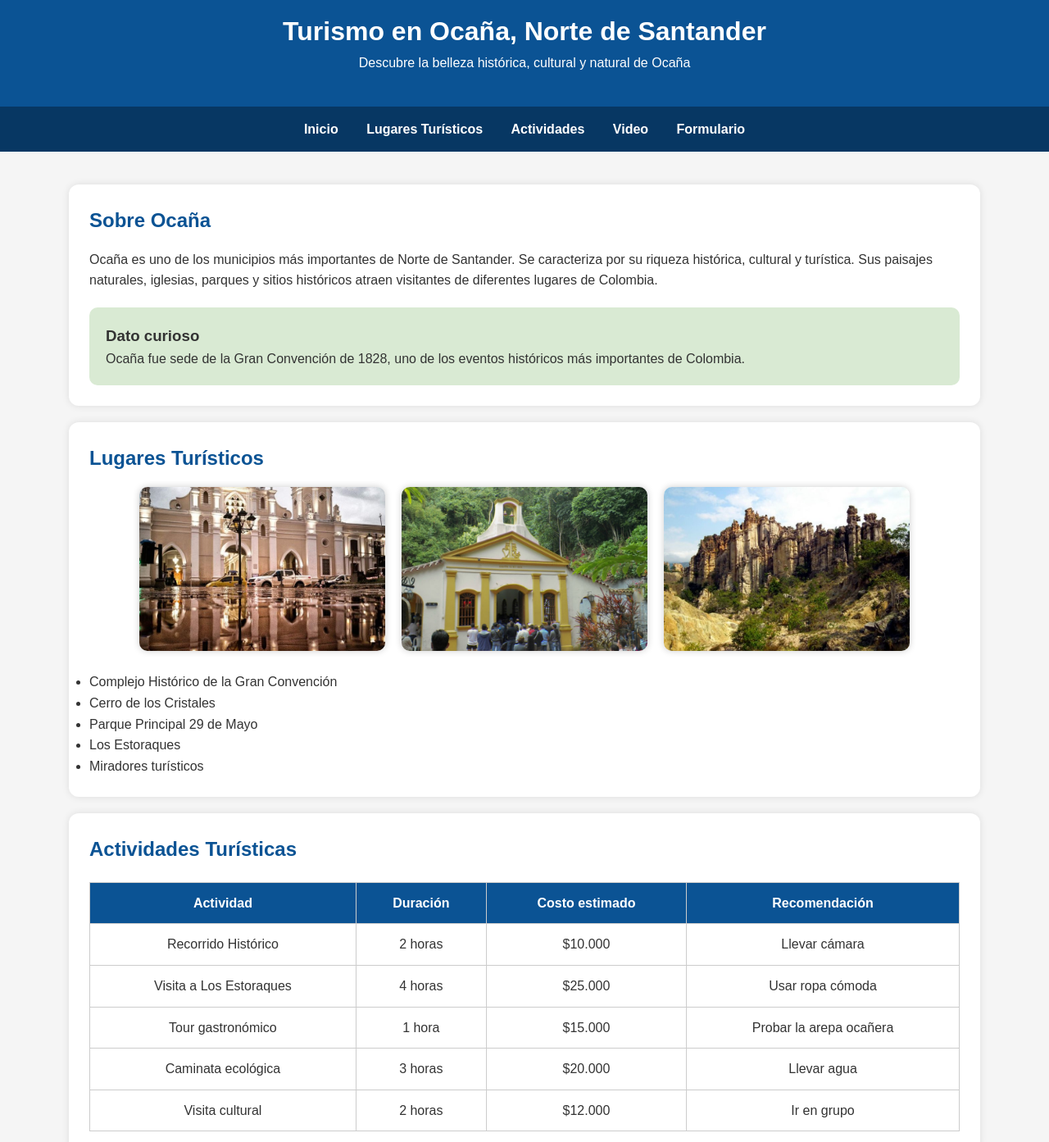
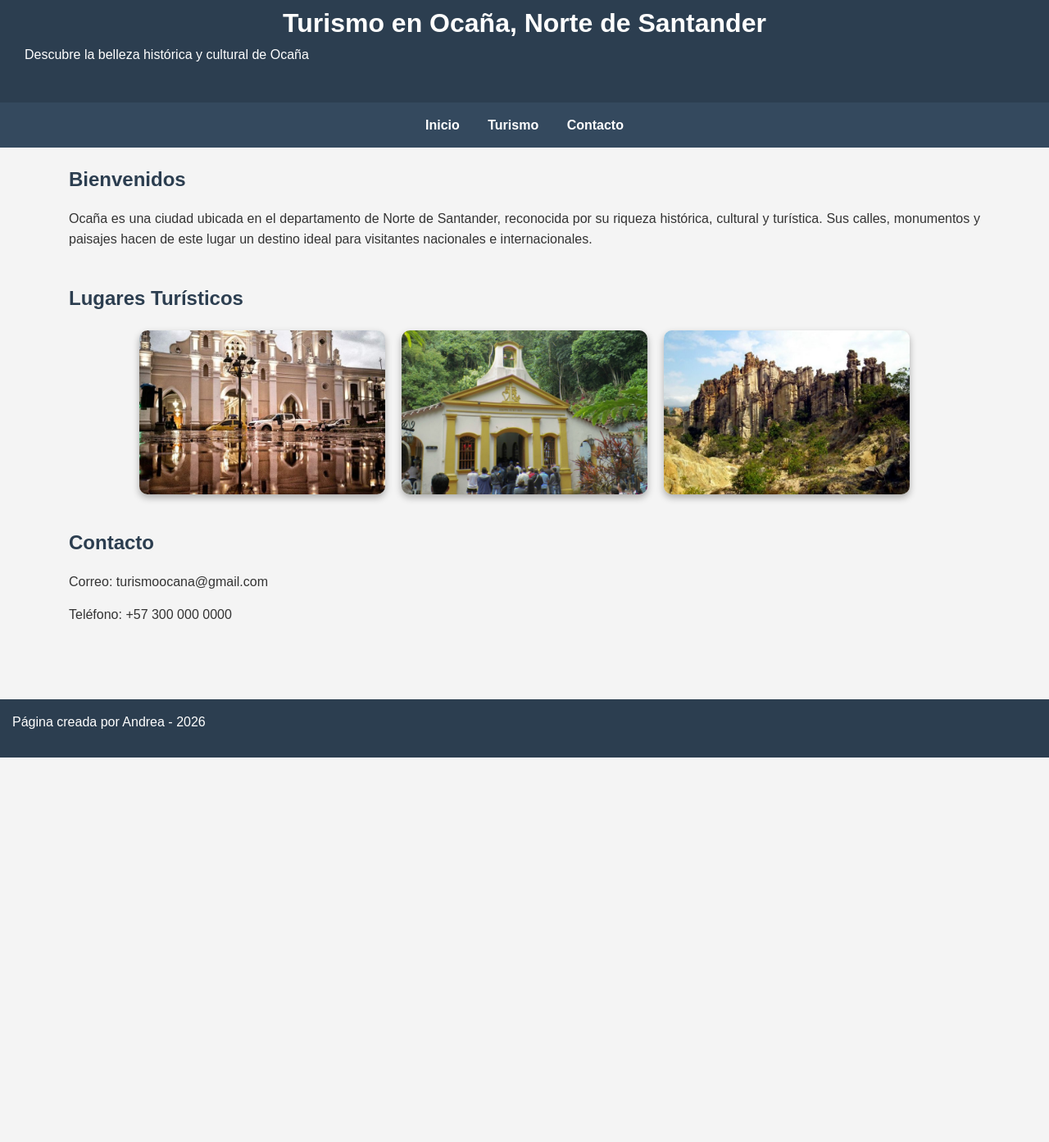
Before and after one commit to AndreaRuedas/parcial_ll_Mantenimiento, a plain HTML site: page index.html in a window 1280 px wide. Shown: the part 27-1420 px from the top of the page at 82% size. After the commit the page ends 951 px from the top, so only its background shows below. Drawn offline with Linux system fonts and the light colour scheme.

Commit message:
se agrega cambio2

```diff
--- a/index.html
+++ b/index.html
@@ -1,5 +1,6 @@
 <!DOCTYPE html>
 <html lang="es">
+
 <head>
     <meta charset="UTF-8">
     <meta name="viewport" content="width=device-width, initial-scale=1.0">
@@ -7,319 +8,159 @@
 
     <style>
         *{
-            margin:0;
-            padding:0;
-            box-sizing:border-box;
+            margin: 0;
+            padding: 0;
+            box-sizing: border-box;
         }
 
         body{
-            font-family: Arial, Helvetica, sans-serif;
-            background:#f5f5f5;
-            color:#333;
-            line-height:1.6;
+            font-family: Arial, sans-serif;
+            background-color: #f4f4f4;
+            color: #333;
+            line-height: 1.6;
         }
 
         header{
-            background:#0b5394;
-            color:white;
-            text-align:center;
-            padding:40px;
+            background-color: #2c3e50;
+            color: white;
+            text-align: center;
+            padding: 30px;
         }
 
         nav{
-            background:#073763;
-            padding:15px;
-            text-align:center;
-            position:sticky;
-            top:0;
+            background-color: #34495e;
+            padding: 15px;
+            text-align: center;
         }
 
         nav a{
-            color:white;
-            text-decoration:none;
-            margin:15px;
-            font-weight:bold;
+            color: white;
+            text-decoration: none;
+            margin: 0 15px;
+            font-weight: bold;
         }
 
         nav a:hover{
-            color:#ffd966;
+            color: #f1c40f;
         }
 
-        main{
-            width:90%;
-            margin:auto;
-            padding:20px;
+        .contenedor{
+            width: 90%;
+            max-width: 1200px;
+            margin: auto;
+            padding: 20px;
         }
 
         section{
-            background:white;
-            margin:20px 0;
-            padding:25px;
-            border-radius:12px;
-            box-shadow:0 0 10px rgba(0,0,0,0.1);
+            margin-bottom: 40px;
         }
 
         h2{
-            color:#0b5394;
-            margin-bottom:15px;
+            margin-bottom: 15px;
+            color: #2c3e50;
+        }
+
+        p{
+            margin-bottom: 15px;
+            text-align: justify;
         }
 
         .imagenes{
-            display:flex;
-            gap:20px;
-            flex-wrap:wrap;
-            justify-content:center;
+            display: flex;
+            justify-content: center;
+            flex-wrap: wrap;
+            gap: 20px;
+            margin-top: 20px;
         }
 
         .imagenes img{
-            width:300px;
-            height:200px;
-            object-fit:cover;
-            border-radius:10px;
-            box-shadow:0 0 8px rgba(0,0,0,0.2);
+            width: 300px;
+            height: 200px;
+            object-fit: cover;
+            border-radius: 10px;
+            box-shadow: 0px 4px 8px rgba(0,0,0,0.3);
+            transition: transform 0.3s;
         }
 
-        table{
-            width:100%;
-            border-collapse:collapse;
-            margin-top:20px;
-        }
-
-        table, th, td{
-            border:1px solid #ccc;
-        }
-
-        th{
-            background:#0b5394;
-            color:white;
-        }
-
-        th, td{
-            padding:12px;
-            text-align:center;
-        }
-
-        iframe{
-            width:100%;
-            height:400px;
-            border:none;
-            border-radius:10px;
-        }
-
-        form{
-            display:flex;
-            flex-direction:column;
-        }
-
-        form label{
-            margin-top:15px;
-            font-weight:bold;
-        }
-
-        form input,
-        form textarea,
-        form select{
-            padding:10px;
-            border-radius:8px;
-            border:1px solid #ccc;
-            margin-top:5px;
-        }
-
-        form button{
-            margin-top:20px;
-            padding:12px;
-            background:#0b5394;
-            color:white;
-            border:none;
-            border-radius:8px;
-            font-size:16px;
-            cursor:pointer;
-        }
-
-        form button:hover{
-            background:#073763;
-        }
-
-        aside{
-            background:#d9ead3;
-            padding:20px;
-            border-radius:10px;
-            margin-top:20px;
+        .imagenes img:hover{
+            transform: scale(1.05);
         }
 
         footer{
-            background:#073763;
-            color:white;
-            text-align:center;
-            padding:20px;
-            margin-top:30px;
+            background-color: #2c3e50;
+            color: white;
+            text-align: center;
+            padding: 15px;
+            margin-top: 30px;
+        }
+
+        @media(max-width:768px){
+            .imagenes img{
+                width: 90%;
+                height: auto;
+            }
         }
     </style>
 </head>
+
 <body>
 
     <header>
         <h1>Turismo en Ocaña, Norte de Santander</h1>
-    <p>Descubre la belleza histórica, cultural y natural de Ocaña</p>
+        <p>Descubre la belleza histórica y cultural de Ocaña</p>
     </header>
 
     <nav>
         <a href="#inicio">Inicio</a>
-    <a href="#lugares">Lugares Turísticos</a>
-    <a href="#tabla">Actividades</a>
-    <a href="#video">Video</a>
-    <a href="#formulario">Formulario</a>
+        <a href="#turismo">Turismo</a>
+        <a href="#contacto">Contacto</a>
     </nav>
 
-<main>
+    <div class="contenedor">
 
         <section id="inicio">
-        <article>
-            <h2>Sobre Ocaña</h2>
+            <h2>Bienvenidos</h2>
+
             <p>
-                Ocaña es uno de los municipios más importantes de Norte de Santander.
-                Se caracteriza por su riqueza histórica, cultural y turística.
-                Sus paisajes naturales, iglesias, parques y sitios históricos atraen
-                visitantes de diferentes lugares de Colombia.
+                Ocaña es una ciudad ubicada en el departamento de Norte de Santander,
+                reconocida por su riqueza histórica, cultural y turística.
+                Sus calles, monumentos y paisajes hacen de este lugar un destino ideal
+                para visitantes nacionales e internacionales.
             </p>
-        </article>
-
-        <aside>
-            <h3>Dato curioso</h3>
-            <p>
-                Ocaña fue sede de la Gran Convención de 1828, uno de los eventos
-                históricos más importantes de Colombia.
-            </p>
-        </aside>
         </section>
 
-    <section id="lugares">
+        <section id="turismo">
             <h2>Lugares Turísticos</h2>
 
             <div class="imagenes">
                 <img src="imagenes/imagen1.jpg" alt="Centro histórico de Ocaña">
+
                 <img src="imagenes/imagen2.jpg" alt="Complejo histórico de Ocaña">
+
                 <img src="imagenes/imagen3.jpg" alt="Paisaje turístico de Ocaña">
             </div>
-
-        <br>
-
-        <ul>
-            <li>Complejo Histórico de la Gran Convención</li>
-            <li>Cerro de los Cristales</li>
-            <li>Parque Principal 29 de Mayo</li>
-            <li>Los Estoraques</li>
-            <li>Miradores turísticos</li>
-        </ul>
         </section>
 
-    <section id="tabla">
-        <h2>Actividades Turísticas</h2>
-
-        <table>
-            <tr>
-                <th>Actividad</th>
-                <th>Duración</th>
-                <th>Costo estimado</th>
-                <th>Recomendación</th>
-            </tr>
-
-            <tr>
-                <td>Recorrido Histórico</td>
-                <td>2 horas</td>
-                <td>$10.000</td>
-                <td>Llevar cámara</td>
-            </tr>
-
-            <tr>
-                <td>Visita a Los Estoraques</td>
-                <td>4 horas</td>
-                <td>$25.000</td>
-                <td>Usar ropa cómoda</td>
-            </tr>
-
-            <tr>
-                <td>Tour gastronómico</td>
-                <td>1 hora</td>
-                <td>$15.000</td>
-                <td>Probar la arepa ocañera</td>
-            </tr>
-
-            <tr>
-                <td>Caminata ecológica</td>
-                <td>3 horas</td>
-                <td>$20.000</td>
-                <td>Llevar agua</td>
-            </tr>
-
-            <tr>
-                <td>Visita cultural</td>
-                <td>2 horas</td>
-                <td>$12.000</td>
-                <td>Ir en grupo</td>
-            </tr>
-        </table>
-    </section>
-
-    <section id="video">
-        <h2>Video Turístico</h2>
-
-        <iframe src="https://www.youtube.com/embed/Nl32PZM_dIo"
-        title="Turismo en Ocaña"
-        allowfullscreen></iframe>
+        <section id="contacto">
+            <h2>Contacto</h2>
 
             <p>
-            También puedes visitar
-            <a href="https://www.youtube.com/watch?v=Nl32PZM_dIo" target="_blank">
-                este enlace de YouTube
-            </a>
+                Correo: turismoocana@gmail.com
+            </p>
+
+            <p>
+                Teléfono: +57 300 000 0000
             </p>
         </section>
 
-    <section id="formulario">
-        <h2>Formulario de Visita</h2>
-
-        <form>
-
-            <label for="nombre">Nombre</label>
-            <input type="text" id="nombre" required minlength="3" maxlength="30">
-
-            <label for="correo">Correo</label>
-            <input type="email" id="correo" required>
-
-            <label for="ciudad">Ciudad de origen</label>
-            <input type="text" id="ciudad" required minlength="3">
-
-            <label for="fecha">Fecha de visita</label>
-            <input type="date" id="fecha" required>
-
-            <label for="personas">Número de personas</label>
-            <input type="number" id="personas" min="1" max="20" required>
-
-            <label for="tema">Tema de interés</label>
-            <select id="tema" required>
-                <option value="">Seleccione</option>
-                <option>Turismo</option>
-                <option>Cultura local</option>
-                <option>Naturaleza</option>
-                <option>Rutas ecológicas</option>
-                <option>Historia</option>
-                <option>Viajes</option>
-            </select>
-
-            <label for="mensaje">Mensaje</label>
-            <textarea id="mensaje" rows="5" required minlength="10"></textarea>
-
-            <button type="submit">Enviar información</button>
-
-        </form>
-    </section>
-
-</main>
+    </div>
 
     <footer>
-    <p>Andrea Ruedas - Turismo en Ocaña, Norte de Santander</p>
+        <p>
+            Página creada por Andrea - 2026
+        </p>
     </footer>
 
 </body>
-</html>
+
+</html
```
Lines whose indentation alone changed are shown as unchanged.
